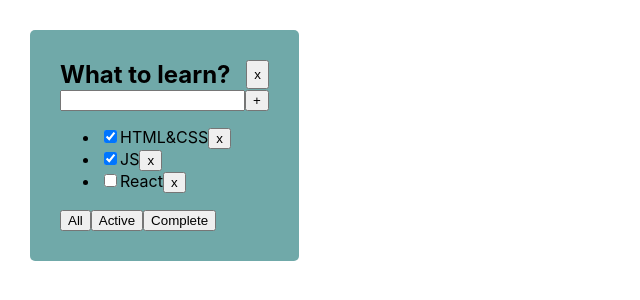
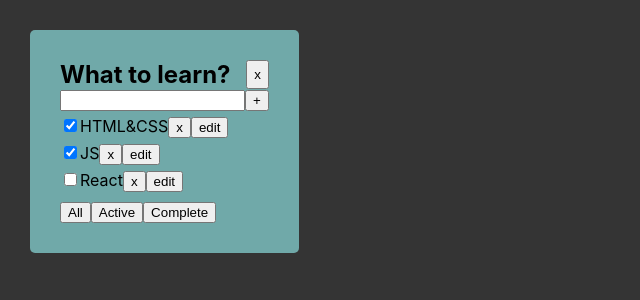
Before and after one commit to Parveeezy/TS_TODOLIST_INC, a React (Create React App) app: page / in a window 1280 px wide. Shown: the top 300 px of the page, without its empty margins (0-640 px from the left). Built offline with nearby package versions, Linux system fonts and the light colour scheme.

Commit message:
change task status & added new task function

```diff
--- a/src/App.tsx
+++ b/src/App.tsx
@@ -1,37 +1,42 @@
 import React, {useState} from 'react';
 import './App.css';
 import {TodoList} from "./components/TodoList/TodoList";
+import {v4} from "uuid";
 
-export type FilteredTasksTypes = 'all' | 'active' | 'complete'
+export type FilteredTasksTypes = 'all' | 'active' | 'complete';
 
 function App() {
 
     const TaskTitle_1 = 'What to learn?';
 
     let [tasks, setTasks] = useState([
-        {id: 1, title: 'HTML&CSS', isDone: true},
-        {id: 2, title: 'JS', isDone: true},
-        {id: 3, title: 'React', isDone: false},
+        {id: v4(), title: 'HTML&CSS', isDone: true},
+        {id: v4(), title: 'JS', isDone: true},
+        {id: v4(), title: 'React', isDone: false},
     ]);
 
     let [filteredTasks, setFilteredTasks] = useState<FilteredTasksTypes>('all');
     let tasksForTodoList = tasks;
 
-    const removeTaskHandler = (id: number) => {
+    const removeTaskHandler = (id: string) => {
         const filteredTasks = tasks.filter(t => t.id !== id)
         setTasks(filteredTasks)
     };
 
-    if(filteredTasks === 'active') {
+    if (filteredTasks === 'active') {
         tasksForTodoList = tasks.filter(t => !t.isDone)
     }
-    if(filteredTasks === 'complete') {
+    if (filteredTasks === 'complete') {
         tasksForTodoList = tasks.filter(t => t.isDone)
     }
 
     const changeFilter = (filter: FilteredTasksTypes) => {
         setFilteredTasks(filter)
-    }
+    };
+
+    const changeTaskStatus = (id: string) => {
+        setTasks(tasks.map(t => t.id === id ? {...t, isDone: !t.isDone} : t))
+    };
 
     return (
         <div className="App">
@@ -40,7 +45,8 @@ function App() {
                 tasks={tasksForTodoList}
                 removeTaskHandler={removeTaskHandler}
                 changeFilter={changeFilter}
-            />
+                changeTaskStatus={changeTaskStatus}
+                setTasks={setTasks}/>
         </div>
     );
 }
--- a/src/components/TodoList/TodoList.tsx
+++ b/src/components/TodoList/TodoList.tsx
@@ -1,19 +1,22 @@
-import React, {ChangeEvent} from 'react';
+import React, {ChangeEvent, Dispatch, SetStateAction, useState} from 'react';
 import TodoListHeader from "../TodoListHeader/TodoListHeader";
 import Button from "../ui/Button/Button";
 import {FilteredTasksTypes} from "../../App";
+import {v4} from "uuid";
 
 export type TasksPropsTypes = {
-    id: number
+    id: string
     title: string
     isDone: boolean
-}
+};
 
 type TodoListPropsTypes = {
     title: string
     tasks: TasksPropsTypes[]
-    removeTaskHandler: (id: number) => void
+    removeTaskHandler: (id: string) => void
     changeFilter: (filter: FilteredTasksTypes) => void
+    changeTaskStatus: (id: string) => void
+    setTasks: Dispatch<SetStateAction<TasksPropsTypes[]>>
 };
 
 export const TodoList = (props: TodoListPropsTypes) => {
@@ -22,40 +25,59 @@ export const TodoList = (props: TodoListPropsTypes) => {
         title,
         tasks,
         removeTaskHandler,
-        changeFilter
+        changeFilter,
+        changeTaskStatus,
+        setTasks
     } = props;
 
-    const checkboxHandler = (e: ChangeEvent<HTMLInputElement>) => {
-        console.log(e)
-    }
+    const [value, setValue] = useState<string>('');
+
+    const onAddNewTask = (e: ChangeEvent<HTMLInputElement>) => {
+        setValue(e.target.value)
+    };
+
+    const addTaskHandler = (value: string) => {
+        if (value) {
+            setTasks([
+                ...tasks, {
+                    id: v4(),
+                    title: value,
+                    isDone: false
+                }])
+            setValue('')
+        }
+    };
 
     let tasksList = tasks.length === 0
         ? <span>No tasks...</span>
         : (
-            <ul>
+            <ul style={{margin: 0, padding: 0}}>
                 {tasks.map((task) => {
                     return (
                         <li key={task.id}>
                             <input
                                 type="checkbox"
                                 checked={task.isDone}
-                                onChange={checkboxHandler}
+                                onChange={(e) => changeTaskStatus(task.id)}
                             />
                             <span>{task.title}</span>
                             <button onClick={() => removeTaskHandler(task.id)}>x</button>
+                            <button>edit</button>
                         </li>
                     )
                 })}
             </ul>
-        )
-    ;
+        );
 
     return (
         <div className={'todolist'}>
             <TodoListHeader title={title}/>
             <div>
-                <input/>
-                <button>+</button>
+                <input
+                    value={value}
+                    onChange={(e) => onAddNewTask(e)}
+                />
+                <button onClick={() => addTaskHandler(value)}>+</button>
             </div>
             {tasksList}
             <div>
--- a/src/components/ui/Button/Button.tsx
+++ b/src/components/ui/Button/Button.tsx
@@ -8,7 +8,7 @@ type ButtonPropsTypes = {
 const Button = ({title, onClick}: ButtonPropsTypes) => {
 
     return (
-        <button onClick={onClick}>
+        <button onClick={onClick} style={{marginTop: 10}}>
             {title}
         </button>
     )
--- a/src/index.css
+++ b/src/index.css
@@ -5,12 +5,19 @@ body {
     sans-serif;
   -webkit-font-smoothing: antialiased;
   -moz-osx-font-smoothing: grayscale;
+  background-color: #343434;
 }
 
 code {
   font-family: source-code-pro, Menlo, Monaco, Consolas, 'Courier New',
     monospace;
 }
+
+li {
+  list-style-type: none;
+  margin-top: 5px;
+}
+
 .todolist{
   background-color: #70a9a9;
   border-radius: 5px;
```
